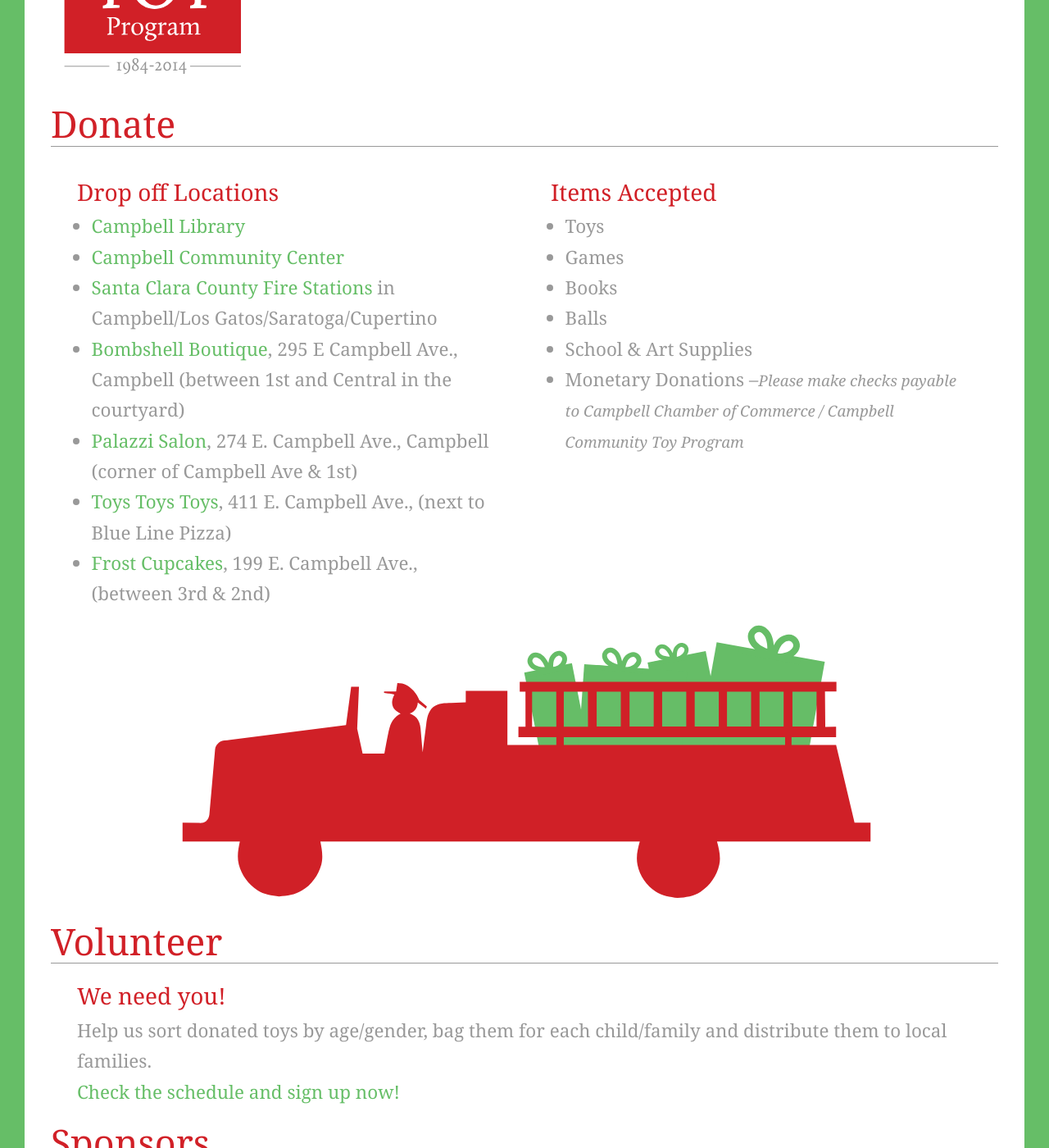
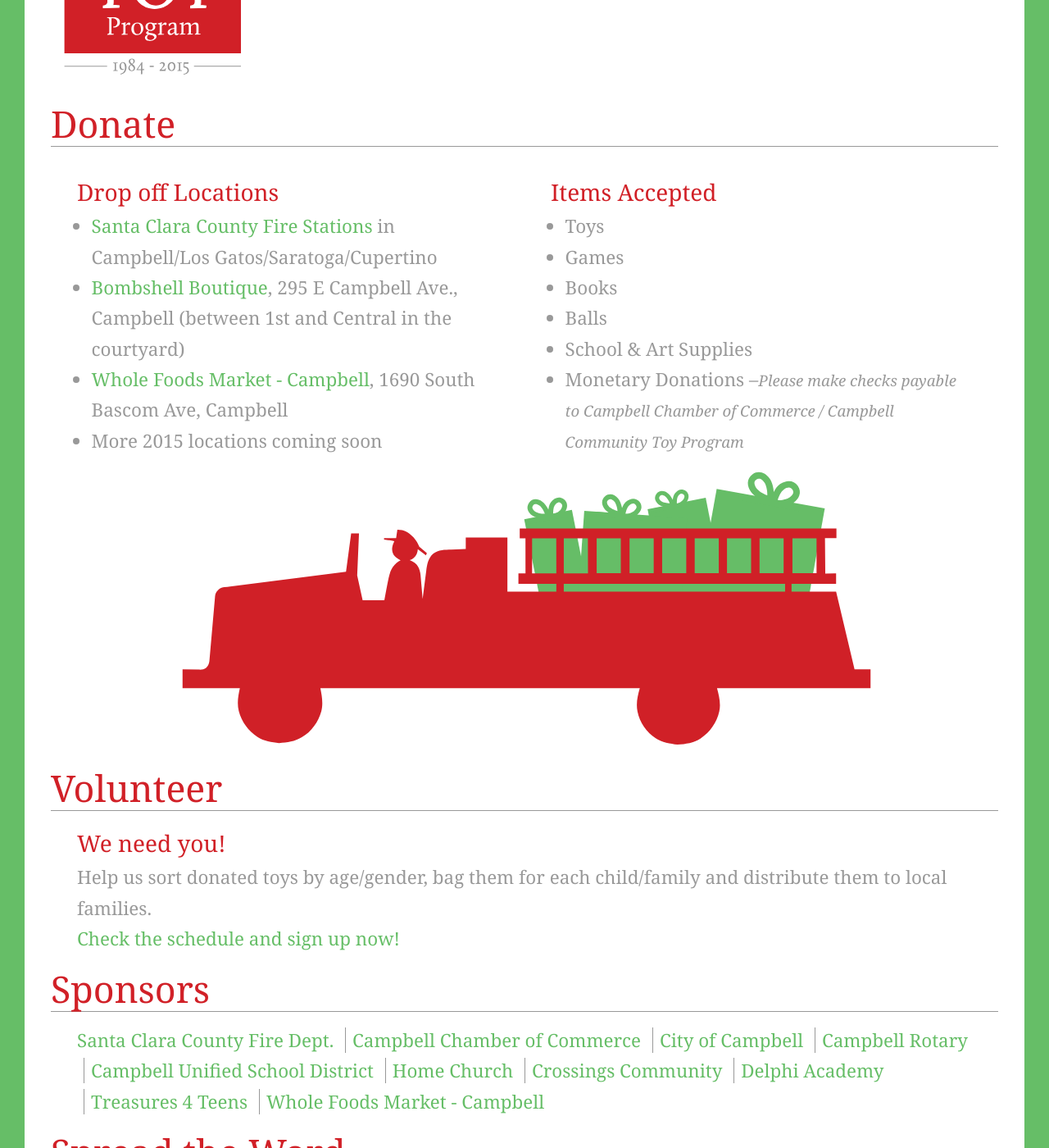
Before and after one commit to campbell-toy-drive/campbell-toy-drive.github.io, a Jekyll site: the page built from index.html, in a window 1280 px wide and 1400 px high, scrolled down 319 px. Shown: the whole window at 82% size. Built offline with Jekyll 4.4.1, drawn with Linux system fonts in a browser that asks for light colours; Markdown is read by kramdown in place of the engine named in the settings; some of the changed text lies outside the part shown.

Commit message:
- Updated logo year - Added Whole Foods as sponsor - Hid drop off locations that haven't been confirmed - Hid the volunteer schedule and form

```diff
--- a/index.html
+++ b/index.html
@@ -9,13 +9,15 @@
 		<div class="column">
 			<h2>Drop off Locations</h2>
 			<ul>
-				<li><a href="http://www.sccl.org/locations/hours-and-locations/campbell/getting-there/directions" target="_blank" title="Campbell Library">Campbell Library</li>
-				<li><a href="http://www.ci.campbell.ca.us/recreation/general/directions.htm" target="_blank" title="Campbell Community Center">Campbell Community Center</a></li>
+				<!--<li><a href="http://www.sccl.org/locations/hours-and-locations/campbell/getting-there/directions" target="_blank" title="Campbell Library">Campbell Library</li>-->
+				<!--<li><a href="http://www.ci.campbell.ca.us/recreation/general/directions.htm" target="_blank" title="Campbell Community Center">Campbell Community Center</a></li>-->
 				<li><a href="http://www.sccfd.org/stations.html" target="_blank" title="Campbell Fire Stations">Santa Clara County Fire Stations</a> in Campbell/Los Gatos/Saratoga/Cupertino</li>
 				<li><a href="http://www.bombshell-boutique.com/" target="_blank" title="Bombshell Boutique">Bombshell Boutique</a>, 295 E Campbell Ave., Campbell (between 1st and Central in the courtyard)</li>
-				<li><a href="http://www.palazzisalon.com/" target="_blank" title="Palazzi Salon">Palazzi Salon</a>, 274 E. Campbell Ave., Campbell (corner of Campbell Ave &amp; 1st)</li>
-				<li><a href="http://www.toystoystoysstore.com/" target="_blank" title="Toys Toys Toys">Toys Toys Toys</a>, 411 E. Campbell Ave., (next to Blue Line Pizza)</li>
-				<li><a href="http://www.frostcupcakefactory.com/" target="_blank" title="Frost Cupcakes">Frost Cupcakes</a>, 199 E. Campbell Ave., (between 3rd &amp; 2nd)</li>
+				<!--<li><a href="http://www.palazzisalon.com/" target="_blank" title="Palazzi Salon">Palazzi Salon</a>, 274 E. Campbell Ave., Campbell (corner of Campbell Ave &amp; 1st)</li>-->
+				<!--<li><a href="http://www.frostcupcakefactory.com/" target="_blank" title="Frost Cupcakes">Frost Cupcakes</a>, 199 E. Campbell Ave., (between 3rd &amp; 2nd)</li>!-->
+				<li><a href="http://www.wholefoodsmarket.com/stores/campbell" target="_blank" title="Whole Foods Market - Campbell">Whole Foods Market - Campbell</a>, 1690 South Bascom Ave, Campbell</li>
+				<li>More 2015 locations coming soon</li>
+
 			</ul>
 		</div>
 		<div class="column">
@@ -51,11 +53,12 @@
 			<a href="http://crossingscommunity.com/" target="_blank" title="Crossings Community">Crossings Community</a>
 			<a href="http://delphicampbell.org/" target="_blank" title="Delphi Academy">Delphi Academy</a>
 			<a href="http://www.treasures4teens.com/" target="_blank" title="Treasures 4 Teens">Treasures 4 Teens</a>
+			<a href="http://www.wholefoodsmarket.com/stores/campbell" target="_blank" title="Whole Foods Market - Campbell">Whole Foods Market - Campbell</a>
 		</p>
 	</section>
 	<section id="social">
 		<h1>Spread the Word</h1>
-		<p>
+		Like our <a href="https://www.facebook.com/campbelltoyprogram" target="_blank">Facebook page</a><p>
 			<div class="fb-like" data-href="https://www.facebook.com/campbelltoyprogram" data-layout="standard" data-action="like" data-show-faces="true" data-share="true">
 			</div>
 		</p>
```
Also changed, not shown: volunteer.html (+8 -7 lines), assets/img/logo.svg.
